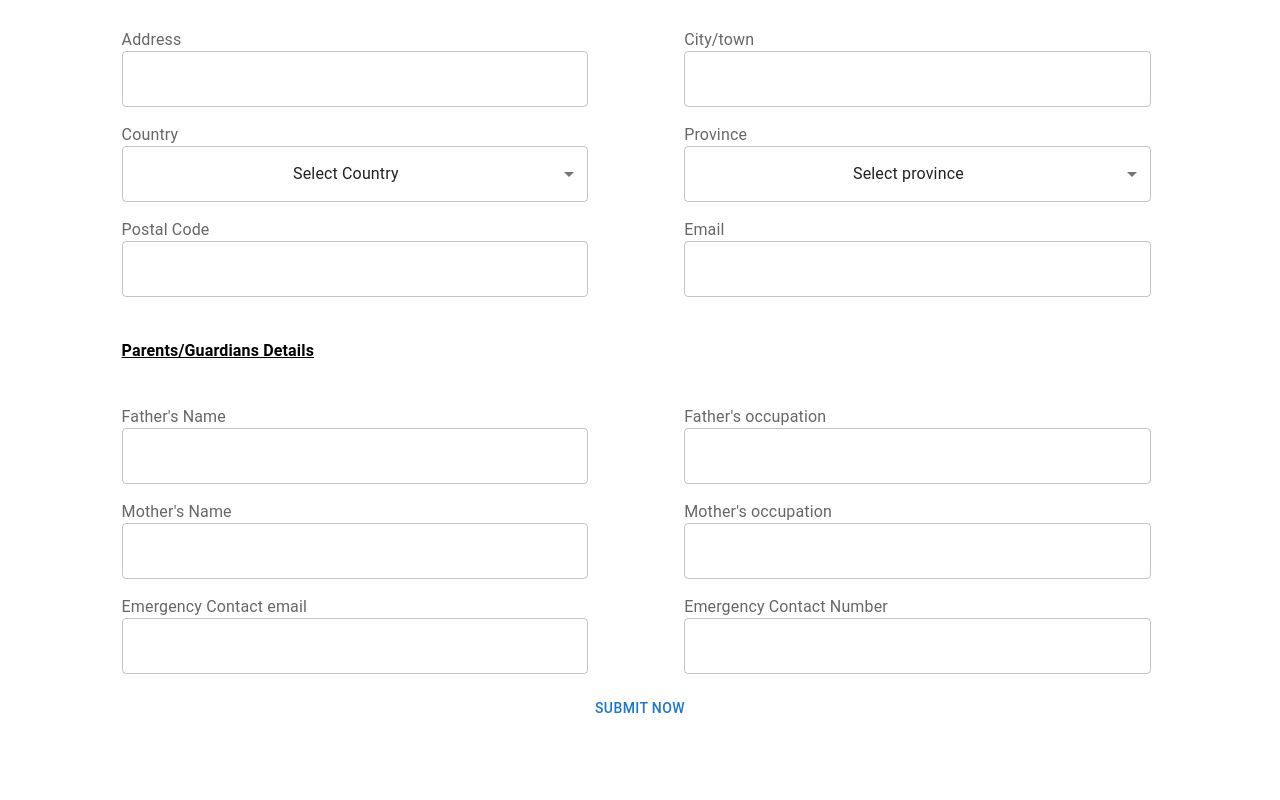
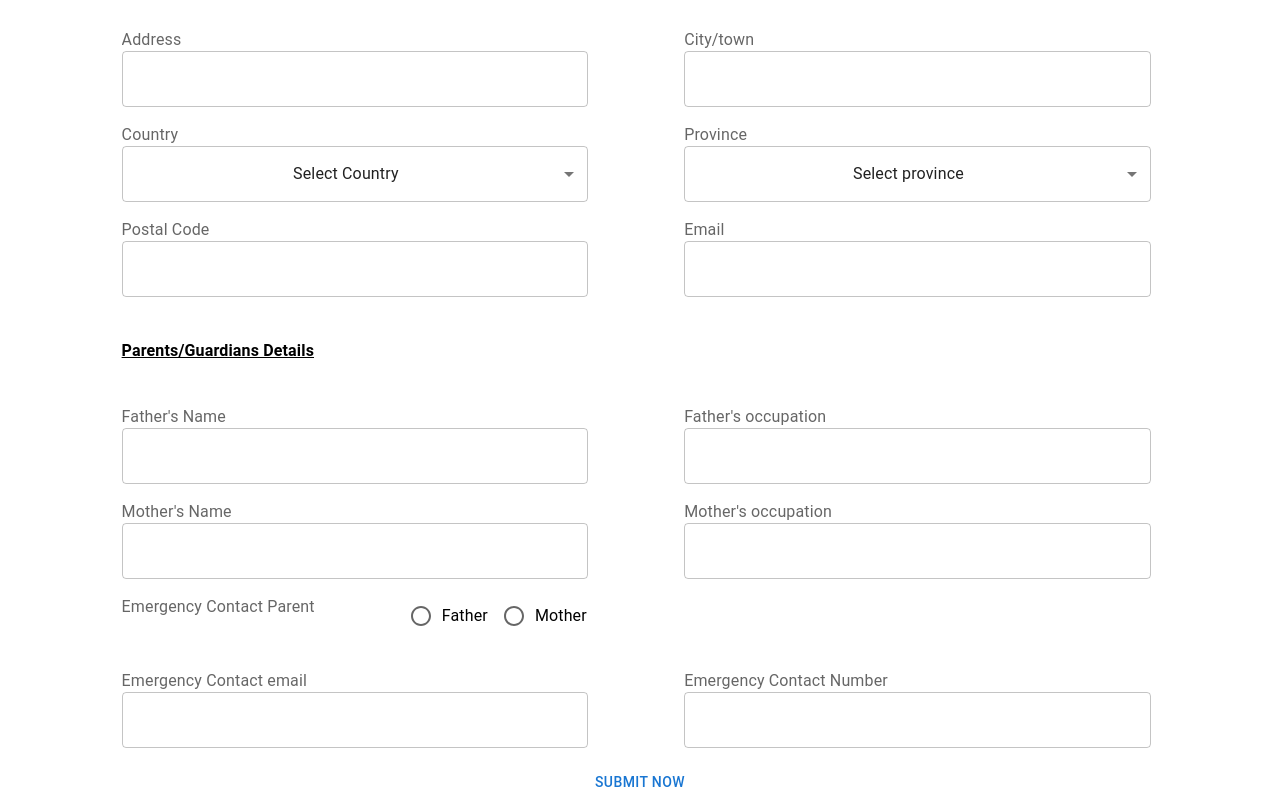
Before and after one commit to cecililu/studentform, a React (Create React App) app: page / in a window 1280 px wide. Shown: the part 755-1555 px from the top of the page. Before the commit the page ends 1481 px from the top, so only its background shows below. Built offline with nearby package versions, Linux system fonts and the light colour scheme.

Commit message:
parent detail added

```diff
--- a/src/Form.js
+++ b/src/Form.js
@@ -32,6 +32,7 @@ export const Form = () => {
       motherOccupation:'',
       emergencyContactEmail:'',
       emergencyPhone:'',
+      Emergencyparent:'',
 
     },
     onSubmit: values => {
--- a/src/Parent.js
+++ b/src/Parent.js
@@ -1,6 +1,7 @@
 import React from 'react'
-import {  Box, InputLabel, MenuItem, Select, Stack, TextField, Typography } from "@mui/material"
-import { DatePicker } from "@mui/x-date-pickers"
+import {  Box, InputLabel, MenuItem, Radio, RadioGroup, Stack, TextField, Typography } from "@mui/material"
+
+import { FormControlLabel } from '@mui/material';
 
 
 export const Parent = ({formik}) => {
@@ -36,7 +37,21 @@ export const Parent = ({formik}) => {
         </Stack>
         </Stack>
 
+        <Stack direction='row' columnGap={12} justifyContent='start' sx={{mb:2,}}>
+        <InputLabel>Emergency Contact Parent</InputLabel>
+        <RadioGroup
 
+            name="emergencyparent" id="emergencyparent"
+            value={formik.Emergencyparent}
+            onChange={formik.handleChange} >
+            <Stack direction='row' columnGap={12} justifyContent='start' sx={{mb:2,}}>
+            <Stack direction="row" alignItems="start">
+            <FormControlLabel value="Father" control={<Radio />} label="Father" />
+            <FormControlLabel value="Mother" control={<Radio />} label="Mother" />
+            </Stack>
+            </Stack>
+         </RadioGroup>
+         </Stack>
 
         <Stack direction='row' columnGap={12} justifyContent='start' sx={{mb:2,}}>
 
```
